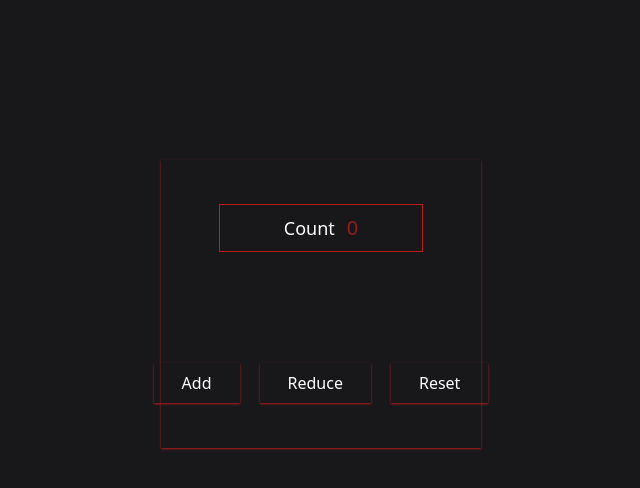
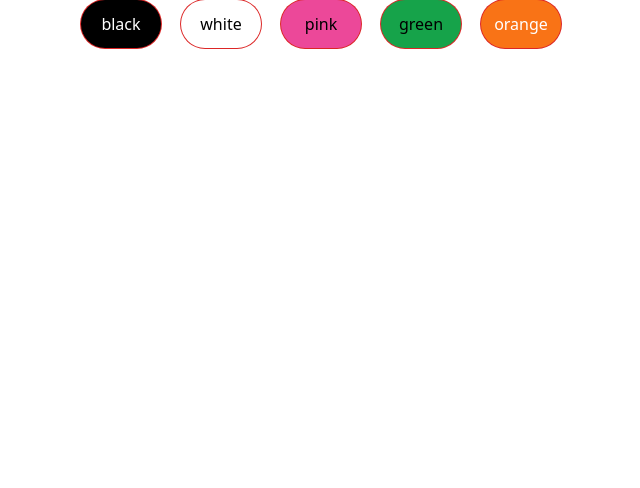
Before and after one commit to ManishDevlikar/daily-react, a React (Vite) app: page / in a window 1280 px wide. Shown: the top 488 px of the page, without its empty margins (319-959 px from the left). Built offline with nearby package versions, Linux system fonts and the light colour scheme.

Commit message:
bg-changer code updated

```diff
--- a/src/Components/BGChanger/BG.jsx
+++ b/src/Components/BGChanger/BG.jsx
@@ -1,9 +1,18 @@
-import React from 'react'
+import { useState } from "react"
 
 const BG = () => {
+
+  const [bgColor, setBgColor] = useState("white");
+
   return (
-    <div>
-
+    <div className='w-full h-screen flex justify-center' style={{backgroundColor:bgColor}}>
+      <div className="h-12 w-9/12 bg-transparent flex justify-center align-middle gap-5 rounded-full">
+         <button className=" w-20 px-3 py-1 rounded-full bg-black text-white outline-none ring-1 ring-red-600" onClick={()=>setBgColor("black")}>black</button>
+         <button className=" w-20 px-3 py-1 rounded-full bg-white text-black outline-none ring-1 ring-red-600" onClick={()=>setBgColor("white")}>white</button>
+         <button className=" w-20 px-3 py-1 rounded-full bg-pink-500 text-black outline-none ring-1 ring-red-600" onClick={()=>setBgColor("pink")}>pink</button>
+         <button className=" w-20 px-3 py-1 rounded-full bg-green-600 text-black outline-none ring-1 ring-red-600" onClick={()=>setBgColor("green")}>green</button>
+         <button className=" w-20 px-3 py-1 rounded-full bg-orange-500 text-white outline-none ring-1 ring-red-600" onClick={()=>setBgColor("orange")}>orange</button>
+      </div>
     </div>
   )
 }
--- a/src/main.jsx
+++ b/src/main.jsx
@@ -3,10 +3,12 @@ import ReactDOM from 'react-dom/client'
 import './css/index.css'
 import Form from './Components/Form.jsx'
 import Counter from './Components/Counter/Counter.jsx'
+import BG from './Components/BGChanger/BG.jsx'
 
 ReactDOM.createRoot(document.getElementById('root')).render(
   <React.StrictMode>
     {/* <Form /> */}
-    <Counter/>
+    {/* <Counter/> */}
+    <BG/>
   </React.StrictMode>,
 )
```
